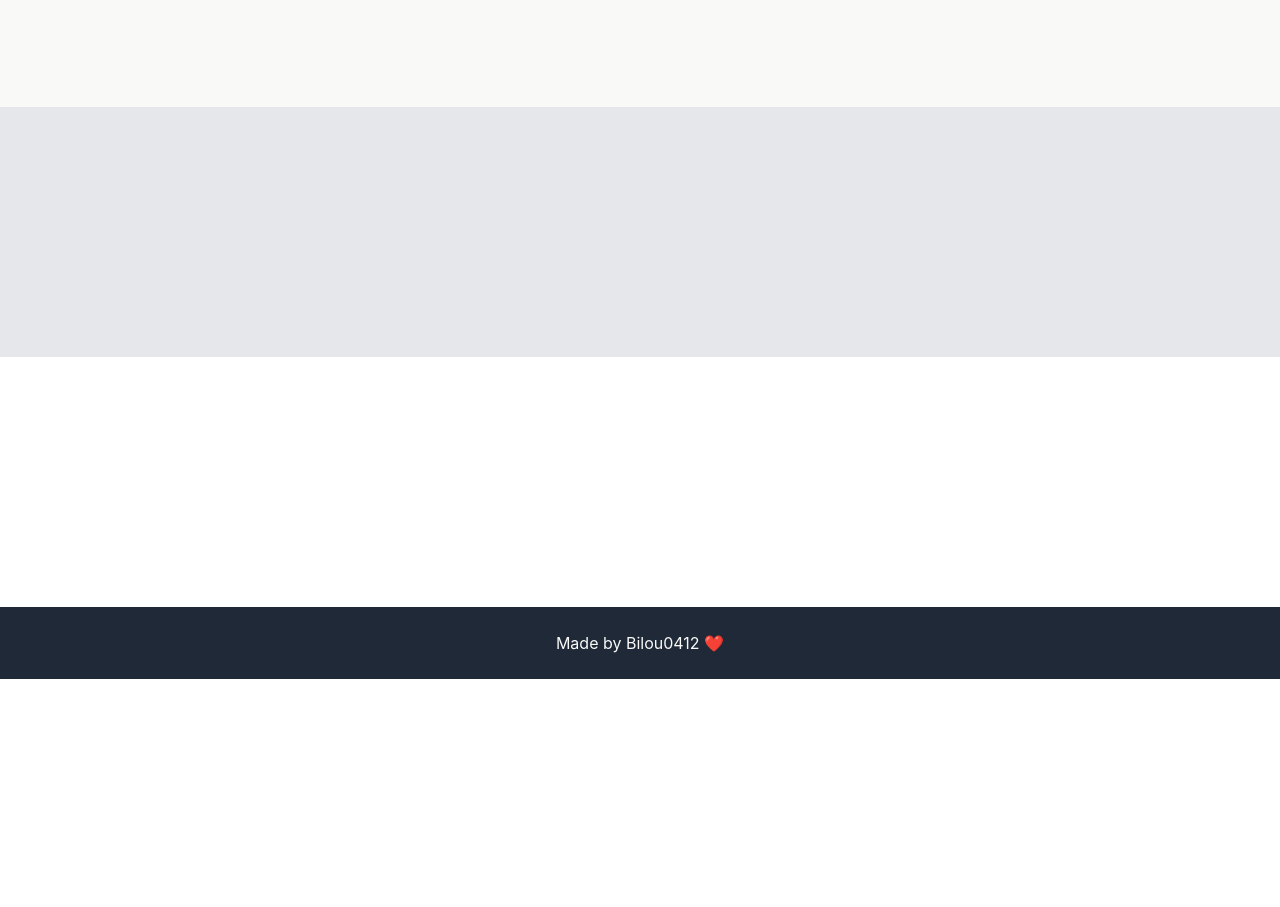
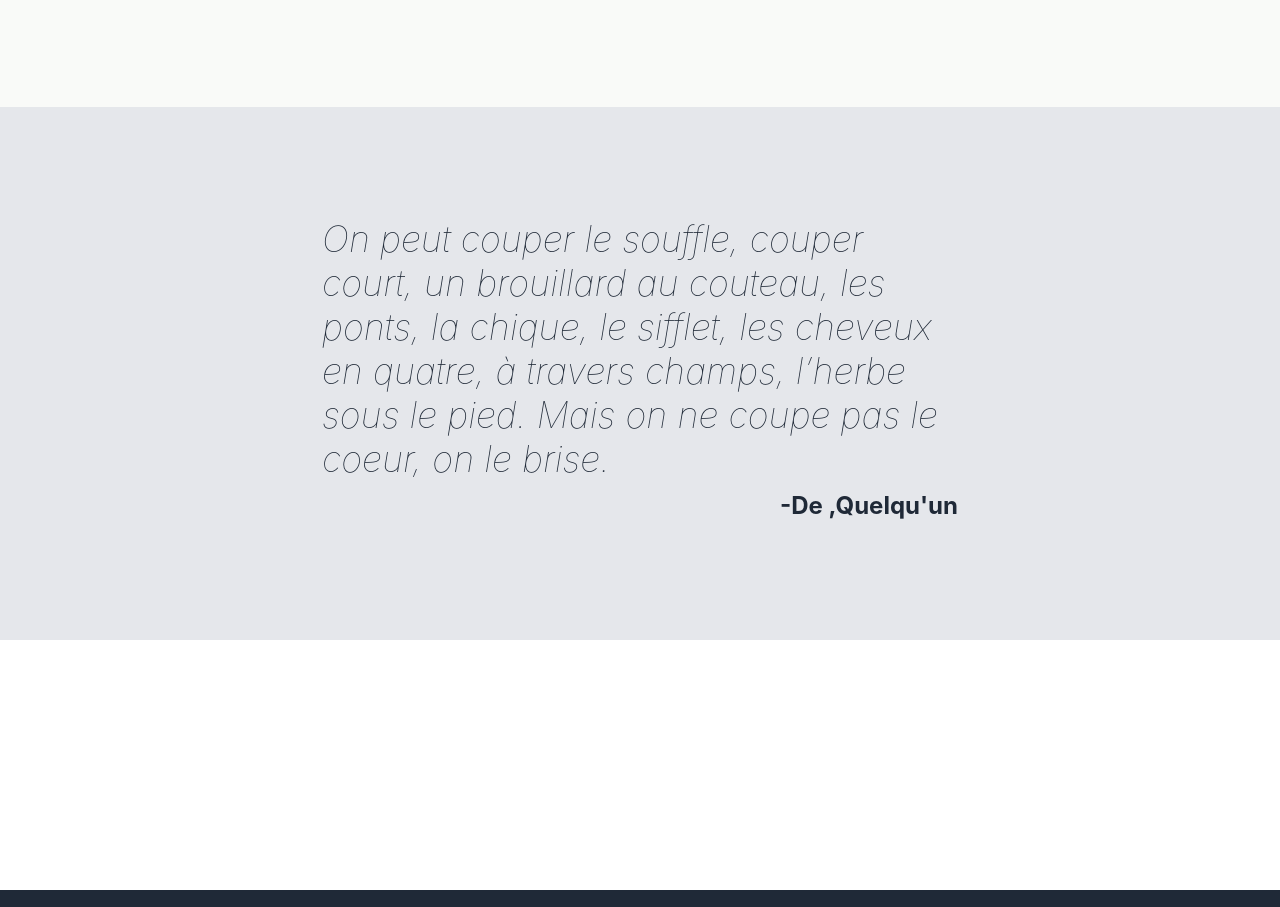
Before and after one commit to Bilou0412/PROJECT_LANDING_PAGE, a plain HTML site: page index.html in a window 1280 px wide. Shown: the part 1004-1911 px from the top of the page. Before the commit the page ends 1683 px from the top, so only its background shows below. Drawn offline with Linux system fonts and the light colour scheme.

Commit message:
add cont3 quote

```diff
--- a/index.html
+++ b/index.html
@@ -57,7 +57,8 @@
 
        </div>
        <div class="cont3">
-
+            <div class="tx1">On peut couper le souffle, couper court, un brouillard au couteau, les ponts, la chique, le sifflet, les cheveux en quatre, à travers champs, l’herbe sous le pied. Mais on ne coupe pas le coeur, on le brise.</div>
+            <div class="tx2">-De ,Quelqu'un</div>
        </div>
        <div class="cont4">
 
--- a/style.css
+++ b/style.css
@@ -60,15 +60,35 @@ body{
     flex-direction: column;
     flex: 1;
     padding-bottom: 100px;
-
-
 }
 
 .cont3{
     display: flex;
-    height: 250px;
+    padding: 110px;
     background-color: #E5E7EB;
+    flex-direction: column;
+    flex: 1;
+
+    }
+.tx1{
+    display: flex;
+    font-style: italic;
+    font-size: 36px;
+    color: #1F2937;
+    font-weight: 100;
+    margin-left: 20%;
+    margin-right: 20%;
 }
+.tx2{
+    display: flex;
+    justify-content: flex-end;
+    margin: 10px;
+    color: #1F2937;
+    font-weight: bold;
+    font-size: 24px;
+    margin-right: 20%;
+}
+
 .cont4{
     display: flex;
     height: 250px;
```
